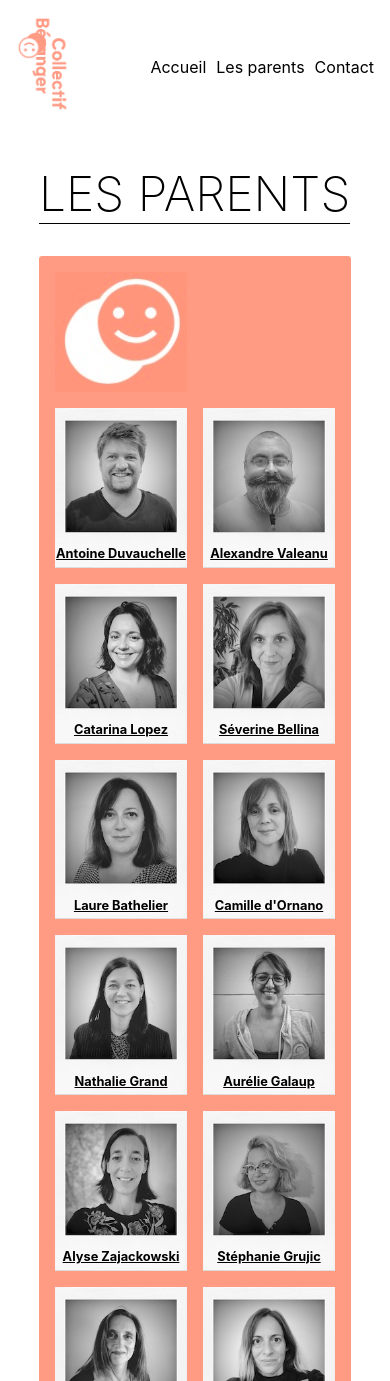
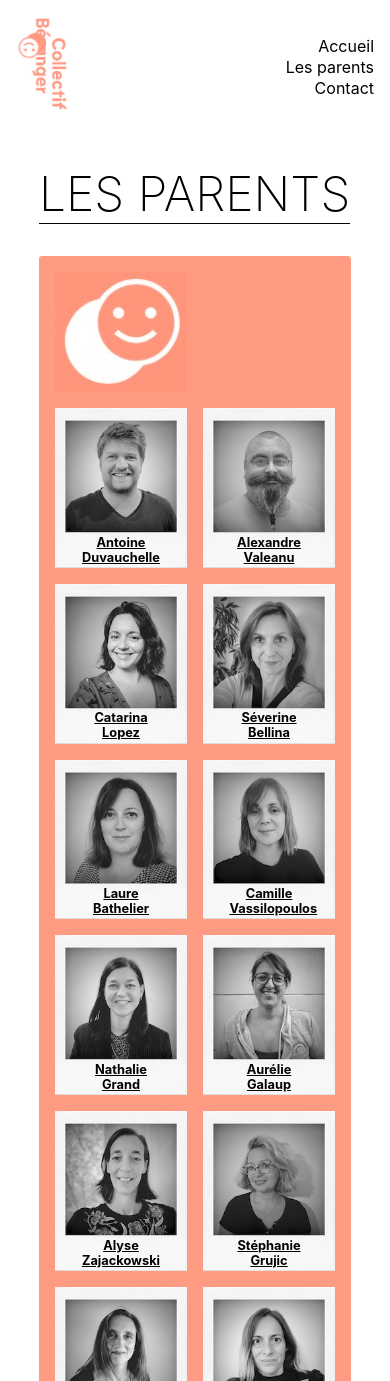
Before and after one commit to alberror/collectifberanger-web, a React (Create React App) app: page /collectif in a window 390 px wide. Shown: the top 1381 px of the page. Built offline with nearby package versions, Linux system fonts and the light colour scheme.

Commit message:
responsive better

```diff
--- a/src/App.css
+++ b/src/App.css
@@ -309,13 +309,22 @@ button:hover {
   background-color: red;
 }
 
-@media (max-width: 768px) {
+@media (max-width: 760px) {
   .App-logo {
     height: 2rem;
   }
 
   .App-logo-txt {
     height: 7rem;
+  }
+
+  nav ul {
+    align-items: flex-end;
+    flex-direction: column;
+  }
+
+  nav ul > li:not(:first-child) {
+    margin-left: 0;
   }
 
   main {
@@ -335,12 +344,13 @@ button:hover {
   }
 
   .people p {
-    bottom: 0.4rem;
+    bottom: 0.2rem;
     font-size: 0.8rem;
+    width: 60%;
   }
 }
 
-@media (min-width: 768px) {
+@media (min-width: 760px) {
   .App-logo {
     height: 4rem;
   }
@@ -350,7 +360,7 @@ button:hover {
   }
 
   main {
-    width: 60%;
+    width: 80%;
   }
 
   .masonry {
@@ -363,8 +373,8 @@ button:hover {
   }
 
   .people p {
-    bottom: 0.4rem;
-    font-size: 1rem;
+    bottom: 0.2rem;
+    font-size: 0.8rem;
   }
 
   form {
@@ -375,3 +385,10 @@ button:hover {
     width: 30%;
   }
 }
+
+@media (min-width: 960px) {
+  .people p {
+    bottom: 1rem;
+    font-size: 1rem;
+  }
+}
--- a/src/tools/constants.js
+++ b/src/tools/constants.js
@@ -48,7 +48,7 @@ export const listPoints = [
 export const pictures = [
   {
     src: "/images/1.JPG",
-    name: "Camille d'Ornano",
+    name: "Camille Vassilopoulos",
     className: "camille",
   },
   {
```
